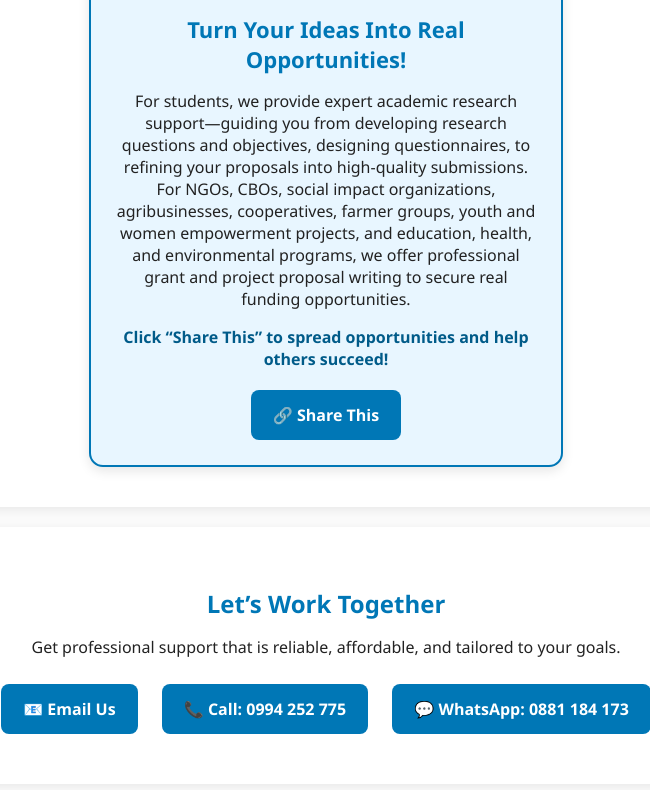
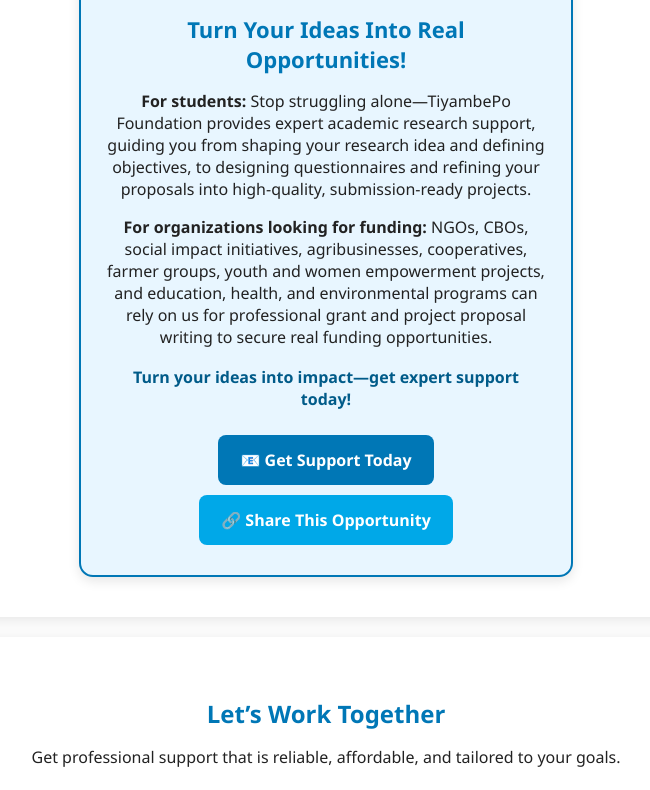
Before and after one commit to tiyambepofoundationmw/tiyambepofoundation, a plain HTML site: page index.html in a window 1280 px wide. Shown: the part 1258-2048 px from the top of the page, without its empty margins (314-964 px from the left). Drawn offline with Linux system fonts and the light colour scheme.

Commit message:
Update index.html

```diff
--- a/index.html
+++ b/index.html
@@ -5,38 +5,96 @@
     <meta name="viewport" content="width=device-width, initial-scale=1.0" />
     <title>TiyambePo Foundation</title>
 
-    <!-- Open Graph meta tags for social media sharing -->
-    <meta property="og:title" content="TiyambePo Foundation – Academic & Grant Proposal Support" />
-    <meta property="og:description" content="For students, TiyambePo Foundation provides expert academic research support—guiding you from developing research questions and objectives, designing questionnaires, to refining your proposals into high-quality submissions. For NGOs, CBOs, social impact organizations, agribusinesses, cooperatives, farmer groups, youth and women empowerment projects, and education, health, and environmental programs, we offer professional grant and project proposal writing to help secure real funding opportunities." />
-    <meta property="og:image" content="https://yourwebsite.com/logo.png" />
-    <meta property="og:url" content="https://yourwebsite.com/" />
-    <meta property="og:type" content="website" />
-
-    <!-- Twitter Card -->
-    <meta name="twitter:card" content="summary_large_image" />
-    <meta name="twitter:title" content="TiyambePo Foundation – Academic & Grant Proposal Support" />
-    <meta name="twitter:description" content="For students, TiyambePo Foundation provides expert academic research support—guiding you from developing research questions and objectives, designing questionnaires, to refining your proposals into high-quality submissions. For NGOs, CBOs, social impact organizations, agribusinesses, cooperatives, farmer groups, youth and women empowerment projects, and education, health, and environmental programs, we offer professional grant and project proposal writing to help secure real funding opportunities." />
-    <meta name="twitter:image" content="https://yourwebsite.com/logo.png" />
+    <!-- Open Graph Meta Tags for Social Sharing -->
+    <meta property="og:title" content="TiyambePo Foundation">
+    <meta property="og:description" content="For students: Stop struggling alone—TiyambePo Foundation provides expert academic research support. For organizations looking for funding: we offer professional grant and project proposal writing to secure real funding opportunities. Turn your ideas into impact—get expert support today!">
+    <meta property="og:image" content="https://yourwebsite.com/logo.png">
+    <meta property="og:url" content="https://yourwebsite.com">
+    <meta property="og:type" content="website">
 
     <style>
         body { font-family: 'Segoe UI', sans-serif; margin: 0; background: #fafafa; color: #222; }
-        header { display: flex; flex-direction: column; align-items: center; justify-content: center; padding: 40px 20px; background: linear-gradient(135deg, #0077b6, #00a8e8); color: #fff; text-align: center; }
-        header .logo-title { display: flex; align-items: center; gap: 15px; flex-wrap: wrap; justify-content: center; }
+
+        /* Header */
+        header {
+            display: flex;
+            flex-direction: column;
+            align-items: center;
+            justify-content: center;
+            padding: 40px 20px;
+            background: linear-gradient(135deg, #0077b6, #00a8e8);
+            color: #fff;
+            text-align: center;
+        }
+        header .logo-title {
+            display: flex;
+            align-items: center;
+            gap: 15px;
+            flex-wrap: wrap;
+            justify-content: center;
+        }
         header .logo-title img { height: 80px; }
         header h1 { margin: 0; font-size: 36px; font-weight: 700; }
         header p { margin-top: 10px; font-size: 18px; opacity: 0.95; }
+
         nav { margin-top: 20px; }
-        nav a { margin: 0 15px; text-decoration: none; color: #fff; font-weight: 600; transition: 0.2s; }
+        nav a {
+            margin: 0 15px;
+            text-decoration: none;
+            color: #fff;
+            font-weight: 600;
+            transition: 0.2s;
+        }
         nav a:hover { text-decoration: underline; }
-        .section { padding: 40px 25px; max-width: 850px; margin: 25px auto 0 auto; background: #ffffff; border-radius: 10px; box-shadow: 0 3px 10px rgba(0,0,0,0.07); }
+
+        .section {
+            padding: 40px 25px;
+            max-width: 850px;
+            margin: 25px auto 0 auto;
+            background: #ffffff;
+            border-radius: 10px;
+            box-shadow: 0 3px 10px rgba(0,0,0,0.07);
+        }
+
         h2 { color: #0077b6; font-size: 24px; margin-bottom: 15px; }
         ul { padding-left: 20px; line-height: 1.8; }
-        .highlight { background: #e8f6ff; padding: 15px; border-left: 4px solid #0077b6; border-radius: 6px; margin-bottom: 20px; font-size: 16px; }
+
+        .highlight {
+            background: #e8f6ff;
+            padding: 15px;
+            border-left: 4px solid #0077b6;
+            border-radius: 6px;
+            margin-bottom: 20px;
+            font-size: 16px;
+        }
+
         .contact { text-align: center; margin-top: 20px; }
-        .btn { display: inline-block; margin: 10px; padding: 14px 22px; background: #0077b6; color: #fff; text-decoration: none; border-radius: 8px; font-weight: 600; transition: 0.2s; cursor: pointer; }
+        .btn {
+            display: inline-block;
+            margin: 10px;
+            padding: 14px 22px;
+            background: #0077b6;
+            color: #fff;
+            text-decoration: none;
+            border-radius: 8px;
+            font-weight: 600;
+            transition: 0.2s;
+            cursor: pointer;
+        }
         .btn:hover { background: #005b89; }
-        footer { text-align: center; padding: 20px; background: #003d66; color: #fff; margin-top: 30px; font-size: 14px; letter-spacing: 0.5px; }
+
+        footer {
+            text-align: center;
+            padding: 20px;
+            background: #003d66;
+            color: #fff;
+            margin-top: 30px;
+            font-size: 14px;
+            letter-spacing: 0.5px;
+        }
+
         iframe { width: 100%; border: none; border-radius: 8px; }
+
         @media (max-width: 600px) {
             header h1 { font-size: 28px; }
             header p { font-size: 15px; }
@@ -50,7 +108,7 @@
     <!-- Header -->
     <header>
         <div class="logo-title">
-            <a href="index.html"><img src="logo.png" alt="Tiyambepo Foundation Logo"></a>
+            <a href="index.html"><img src="logo.png" alt="TiyambePo Foundation Logo"></a>
             <h1>TiyambePo Foundation</h1>
         </div>
         <p>Your Partner for Winning Grants, Strong Proposals & Academic Success</p>
@@ -92,31 +150,75 @@
         </ul>
     </div>
 
-    <!-- Advert Section -->
+    <!-- Advert / Marketing Banner -->
     <div class="section" id="advert" style="text-align:center;">
-        <div style="display: inline-block; max-width: 420px; padding: 25px; border: 2px solid #0077b6; border-radius: 14px; background: #e8f6ff; box-shadow: 0 4px 12px rgba(0,0,0,0.1);">
+        <div style="
+            display: inline-block;
+            max-width: 440px;
+            padding: 25px;
+            border: 2px solid #0077b6;
+            border-radius: 14px;
+            background: #e8f6ff;
+            box-shadow: 0 4px 12px rgba(0,0,0,0.1);
+        ">
             <img src="logo.png" alt="TiyambePo Foundation Logo" style="height: 60px; margin-bottom: 15px;">
-            <h2 style="color:#0077b6; font-size: 22px; margin: 10px 0;">Turn Your Ideas Into Real Opportunities!</h2>
-            <p style="font-size: 16px; margin-bottom: 15px;">
-                For students, we provide expert academic research support—guiding you from developing research questions and objectives, designing questionnaires, to refining your proposals into high-quality submissions.
-                For NGOs, CBOs, social impact organizations, agribusinesses, cooperatives, farmer groups, youth and women empowerment projects, and education, health, and environmental programs, we offer professional grant and project proposal writing to secure real funding opportunities.
+
+            <h2 style="color:#0077b6; font-size: 22px; margin: 10px 0;">
+                Turn Your Ideas Into Real Opportunities!
+            </h2>
+
+            <p style="font-size: 16px; margin-bottom: 12px;">
+                <strong>For students:</strong> Stop struggling alone—TiyambePo Foundation provides expert academic research support, guiding you from shaping your research idea and defining objectives, to designing questionnaires and refining your proposals into high-quality, submission-ready projects.
             </p>
+
+            <p style="font-size: 16px; margin-bottom: 18px;">
+                <strong>For organizations looking for funding:</strong> NGOs, CBOs, social impact initiatives, agribusinesses, cooperatives, farmer groups, youth and women empowerment projects, and education, health, and environmental programs can rely on us for professional grant and project proposal writing to secure real funding opportunities.
+            </p>
+
             <p style="font-weight:600; color:#005b89; margin-bottom: 20px;">
-                Click “Share This” to spread opportunities and help others succeed!
+                Turn your ideas into impact—get expert support today!
             </p>
-            <a href="#" id="shareBtn" style="display:inline-block; padding: 14px 22px; background:#0077b6; color:#fff; text-decoration:none; border-radius:8px; font-weight:600; cursor:pointer;">🔗 Share This</a>
+
+            <!-- CTA Buttons -->
+            <a href="mailto:tiyambepofoundation@gmail.com" style="
+                display:inline-block;
+                padding: 14px 22px;
+                background:#0077b6;
+                color:#fff;
+                text-decoration:none;
+                border-radius:8px;
+                font-weight:600;
+                margin: 5px;
+            ">📧 Get Support Today</a>
+
+            <a href="#" id="shareBtn" style="
+                display:inline-block;
+                padding: 14px 22px;
+                background:#00a8e8;
+                color:#fff;
+                text-decoration:none;
+                border-radius:8px;
+                font-weight:600;
+                margin: 5px;
+            ">🔗 Share This Opportunity</a>
         </div>
     </div>
 
     <script>
+        const shareText = `For students: Stop struggling alone—TiyambePo Foundation provides expert academic research support, guiding you from shaping your research idea and defining objectives, to designing questionnaires and refining your proposals into high-quality, submission-ready projects.
+
+For organizations looking for funding: NGOs, CBOs, social impact initiatives, agribusinesses, cooperatives, farmer groups, youth and women empowerment projects, and education, health, and environmental programs can rely on us for professional grant and project proposal writing to secure real funding opportunities.
+
+Turn your ideas into impact—get expert support today!`;
+
+        // Banner share button
         const shareBtn = document.getElementById('shareBtn');
         shareBtn.addEventListener('click', async () => {
             const shareData = {
                 title: 'TiyambePo Foundation',
-                text: 'For students, TiyambePo Foundation provides expert academic research support—guiding you from developing research questions and objectives, designing questionnaires, to refining your proposals into high-quality submissions. For NGOs, CBOs, social impact organizations, agribusinesses, cooperatives, farmer groups, youth and women empowerment projects, and education, health, and environmental programs, we offer professional grant and project proposal writing to help secure real funding opportunities.',
+                text: shareText,
                 url: window.location.href
             }
-
             try {
                 if (navigator.share) {
                     await navigator.share(shareData);
@@ -127,32 +229,9 @@
                 console.error('Error sharing:', err);
             }
         });
-    </script>
 
-    <!-- Contact Section -->
-    <div class="section contact" id="contact">
-        <h2>Let’s Work Together</h2>
-        <p>Get professional support that is reliable, affordable, and tailored to your goals.</p>
-        <a class="btn" href="mailto:tiyambepofoundation@gmail.com">📧 Email Us</a>
-        <a class="btn" href="tel:+265994252775">📞 Call: 0994 252 775</a>
-        <a class="btn" href="https://wa.me/265881184173">💬 WhatsApp: 0881 184 173</a>
-    </div>
-
-    <!-- Feedback Section -->
-    <div class="section" id="feedback">
-        <h2>We Value Your Feedback</h2>
-        <p>Have we been helpful? Share your thoughts to help us improve and grow.</p>
-
-        <iframe src="https://docs.google.com/forms/d/e/1FAIpQLSegnXcxxT5g5BnZFhkX5plM8nQC7JzKKi4NkP5UawVIULi-jQ/viewform?embedded=true"
-                height="1255">Loading…</iframe>
-    </div>
-
-    <!-- Footer -->
-    <footer>
-        © 2025 TiyambePo Foundation — Professional • Trustworthy • Impact-Driven
-    </footer>
-
-    <!-- Floating Share Button -->
+        // Floating share button
+        const floatingShareHTML = `
             <div id="floatingShare" style="
                 position: fixed;
                 bottom: 20px;
@@ -172,16 +251,16 @@
                 <img src="logo.png" alt="TiyambePo Logo" style="height: 30px; border-radius: 50%;">
                 <span style="font-weight: 600;">Share</span>
             </div>
+        `;
+        document.body.insertAdjacentHTML('beforeend', floatingShareHTML);
 
-    <script>
         const floatingShare = document.getElementById('floatingShare');
         floatingShare.addEventListener('click', async () => {
             const shareData = {
                 title: 'TiyambePo Foundation',
-                text: 'For students, TiyambePo Foundation provides expert academic research support—guiding you from developing research questions and objectives, designing questionnaires, to refining your proposals into high-quality submissions. For NGOs, CBOs, social impact organizations, agribusinesses, cooperatives, farmer groups, youth and women empowerment projects, and education, health, and environmental programs, we offer professional grant and project proposal writing to help secure real funding opportunities.',
+                text: shareText,
                 url: window.location.href
             }
-
             try {
                 if (navigator.share) {
                     await navigator.share(shareData);
@@ -193,9 +272,33 @@
             }
         });
 
+        // Floating share hover effect
         floatingShare.addEventListener('mouseover', () => { floatingShare.style.transform = 'scale(1.1)'; });
         floatingShare.addEventListener('mouseout', () => { floatingShare.style.transform = 'scale(1)'; });
     </script>
 
+    <!-- Contact Section -->
+    <div class="section contact" id="contact">
+        <h2>Let’s Work Together</h2>
+        <p>Get professional support that is reliable, affordable, and tailored to your goals.</p>
+        <a class="btn" href="mailto:tiyambepofoundation@gmail.com">📧 Email Us</a>
+        <a class="btn" href="tel:+265994252775">📞 Call: 0994 252 775</a>
+        <a class="btn" href="https://wa.me/265881184173">💬 WhatsApp: 0881 184 173</a>
+    </div>
+
+    <!-- Feedback Section with Google Form -->
+    <div class="section" id="feedback">
+        <h2>We Value Your Feedback</h2>
+        <p>Have we been helpful? Share your thoughts to help us improve and grow.</p>
+
+        <iframe src="https://docs.google.com/forms/d/e/1FAIpQLSegnXcxxT5g5BnZFhkX5plM8nQC7JzKKi4NkP5UawVIULi-jQ/viewform?embedded=true"
+                height="1255">Loading…</iframe>
+    </div>
+
+    <!-- Footer -->
+    <footer>
+        © 2025 TiyambePo Foundation — Professional • Trustworthy • Impact-Driven
+    </footer>
+
 </body>
 </html>
```
Lines whose indentation alone changed are shown as unchanged.
